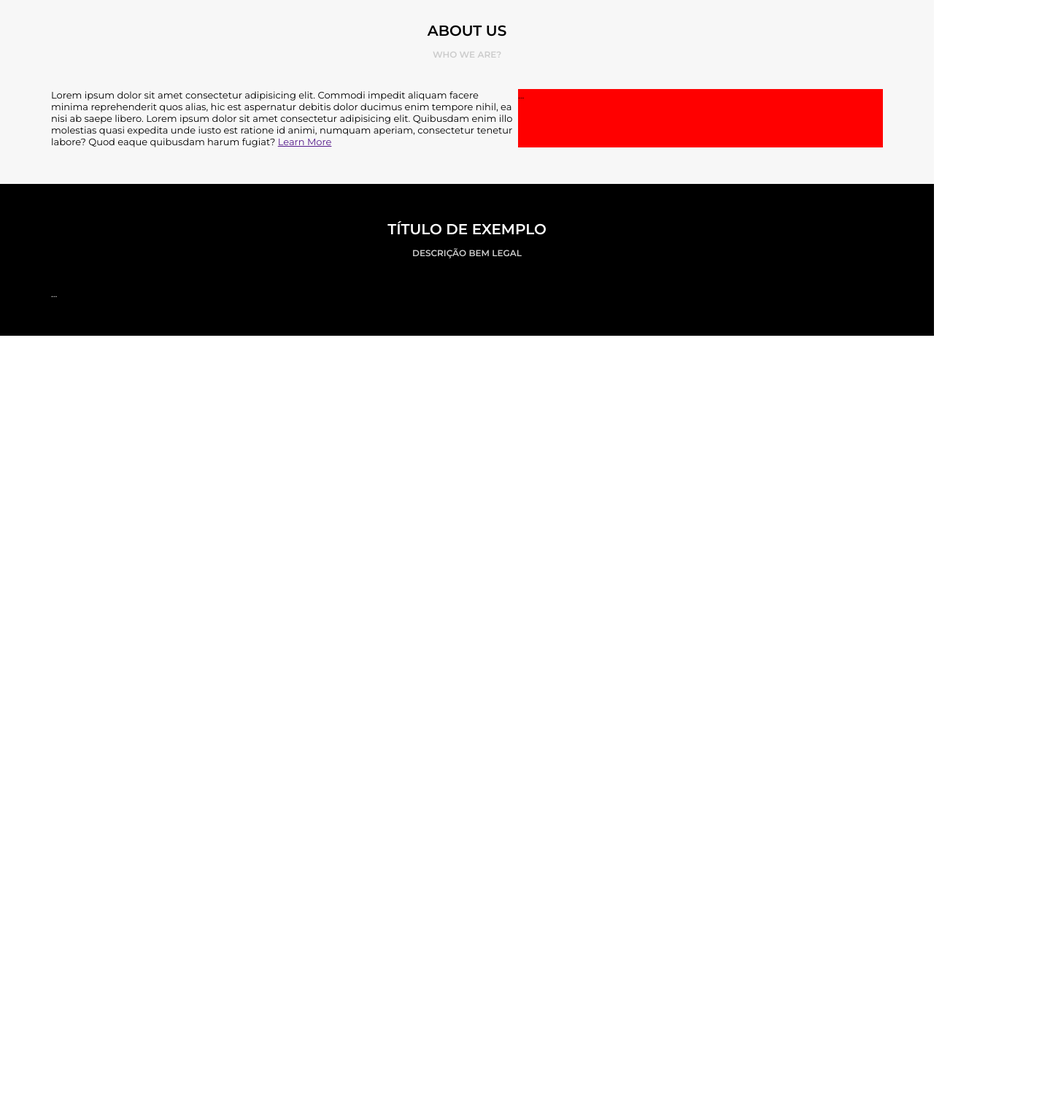
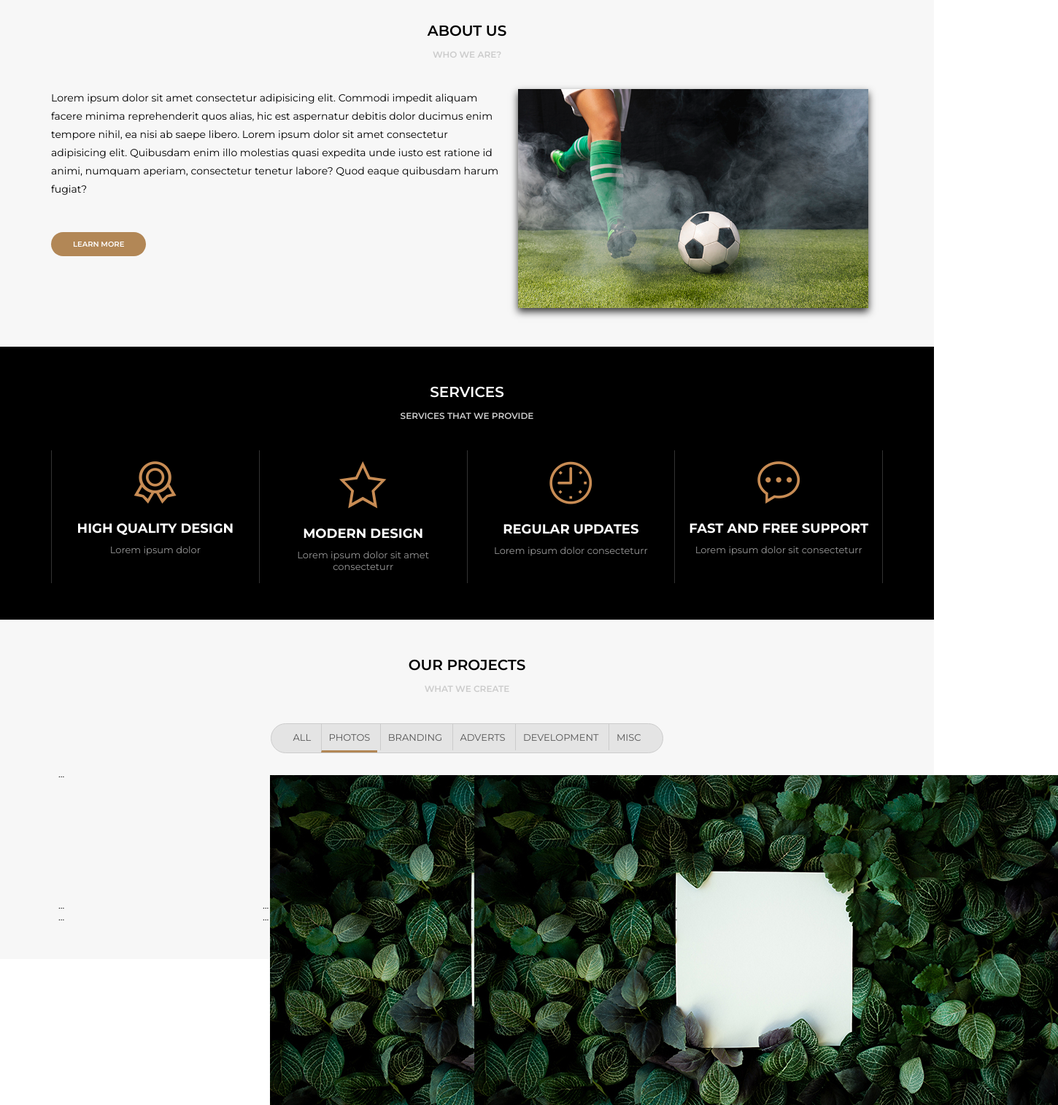
Before and after one commit to nicollasalessandro/Projeto_Awax, a plain HTML site: page home.html in a window 1280 px wide. Shown: the part 820-2334 px from the top of the page at 73% size, 1450 px wide, since content can reach past the window. Before the commit the page ends 1280 px from the top, so only its background shows below. Drawn offline with Linux system fonts and the light colour scheme.

Commit message:
Atualização

```diff
--- a/assets/css/style.css
+++ b/assets/css/style.css
@@ -73,6 +73,19 @@ header {
     color: #ccc;
 }
 
+.button {
+    display: inline-block;
+    background-color: #b28756;
+    color: #fff;
+    text-transform: uppercase;
+    font-size: 10px;
+    font-weight: 600;
+    text-decoration: none;
+    padding: 10px 30px;
+    margin-top: 30px;
+    border-radius: 20px;
+}
+
 .banner {
     height: calc(100vh - 100px); /*100vh altura do monitor - altura do header (menu)*/
     background-color: #333;
@@ -117,19 +130,6 @@ header {
 .banner h2 {
     text-transform: uppercase;
     margin-top: 20px;
-}
-
-.banner a {
-    display: block;
-    background-color: #b28756;
-    color: #fff;
-    text-transform: uppercase;
-    font-size: 10px;
-    font-weight: 600;
-    text-decoration: none;
-    padding: 10px 30px;
-    margin-top: 30px;
-    border-radius: 20px;
 }
 
 .banner .sliders-pointers {
@@ -206,6 +206,8 @@ header {
 
 
 
+
+
 /*CSS DE ÁREAS ESPECÍFICAS*/
 
 
@@ -218,7 +220,113 @@ header {
     flex: 1;
 }
 
+.section-aboutus--left p {
+    font-size: 14px;
+    line-height: 25px;
+}
+
 .section-aboutus--right {
-    width: 500px;
-    background-color: red;
+    width: 520px;
+    text-align: center;
 }
+
+.section-aboutus--right img{
+    width: 480px;
+    box-shadow: 0px 5px 10px #333;
+}
+
+.section-services {
+    display: flex;
+
+}
+
+.section-service {
+    flex: 1;
+    text-align: center;
+    border-right: 1px solid #333;
+    padding: 15px;
+}
+
+.section-service:first-child {
+    border-left: 1px solid #333;
+}
+
+.section-service h4 {
+    margin-top: 20px;
+    text-transform: uppercase;
+    font-size: 18px;
+}
+
+.section-service p {
+    margin-top: 10px;
+    font-size: 13px;
+    color: #999;
+}
+
+.section-projects {
+    display: flex;
+    flex-direction: column;
+    align-items: center;
+}
+
+.section-projects--filters {
+    border: 1px solid #ccc;
+    background-color: #e4e4e4;
+    border-radius: 30px;
+    display: inline-block;
+    padding: 0px 20px;
+
+}
+
+.section-projects--filters ul,
+.section-projects--filters li {
+    list-style: none;
+}
+
+.section-projects--filters li {
+    display: inline-block;
+    padding: 10px;
+    text-transform: uppercase;
+    font-size: 13px;
+    border-left: 1px solid #ccc;
+    color: #555;
+    cursor: pointer;
+}
+
+.section-projects--filters li:hover,
+.section-projects--filters li.active {
+    border-bottom: 3px solid #b28756;
+}
+
+.section-projects--filters li:first-child {
+    border-left: 0;
+}
+
+.section-projects--photos {
+    width: 100vw;
+    max-width: 1140px;
+    margin-top: 20px;
+    display: flex;
+    flex-wrap: wrap;
+    justify-content: center;
+}
+
+.section-projects--photo {
+    width: 280px;
+}
+
+.section-projects--photoarea {
+    margin: 10px;
+    width: 260px;
+    height: 160px;
+}
+
+..section-projects--photoarea img {
+    width: inherit;
+    height: inherit;
+
+}
+
+.section-projects--photoinfo {
+    display: none;
+}
--- a/home.html
+++ b/home.html
@@ -39,19 +39,19 @@
                     <div class="slidearea">
                         <h1>Design is about <br><span>Communication</span></h1>
                         <h2>Call Us: +00 0 1234 5678</h2>
-                        <a href="">Get in Touch!</a>
+                        <a href="" class="button">Get in Touch!</a>
                     </div>
                 </div><div class="slide">
                     <div class="slidearea">
                         <h1>Design is about <br><span>Teste</span></h1>
                         <h2>Call Us: +00 0 1234 5678</h2>
-                        <a href="">Get in Touch!</a>
+                        <a href="" class="button">Get in Touch!</a>
                     </div>
                 </div><div class="slide">
                     <div class="slidearea">
                         <h1>Design is about <br><span>Algo</span></h1>
                         <h2>Call Us: +00 0 1234 5678</h2>
-                        <a href="">Get in Touch!</a>
+                        <a href="" class="button">Get in Touch!</a>
                     </div>
                 </div>
             </div><div class="sliders-pointers">
@@ -67,21 +67,103 @@
             <div class="section-body">
                 <div class="section-aboutus">
                     <div class="section-aboutus--left">
-                        Lorem ipsum dolor sit amet consectetur adipisicing elit. Commodi impedit aliquam facere minima reprehenderit quos alias, hic est aspernatur debitis dolor ducimus enim tempore nihil, ea nisi ab saepe libero. Lorem ipsum dolor sit amet consectetur adipisicing elit. Quibusdam enim illo molestias quasi expedita unde iusto est ratione id animi, numquam aperiam, consectetur tenetur labore? Quod eaque quibusdam harum fugiat?
-                        <a href="">Learn More</a>
+                        <p>Lorem ipsum dolor sit amet consectetur adipisicing elit. Commodi impedit aliquam facere minima reprehenderit quos alias, hic est aspernatur debitis dolor ducimus enim tempore nihil, ea nisi ab saepe libero. Lorem ipsum dolor sit amet consectetur adipisicing elit. Quibusdam enim illo molestias quasi expedita unde iusto est ratione id animi, numquam aperiam, consectetur tenetur labore? Quod eaque quibusdam harum fugiat?</p> <br>
+                        <a href="" class="button">Learn More</a>
                     </div>
                     <div class="section-aboutus--right">
-                        ...
+                        <img src="media/foto9.jpg" alt="">
                     </div>
                 </div>
             </div>
         </section>
 
         <section class="default dark">
-            <div class="section-title">Título de exemplo</div>
-            <div class="section-desc">Descrição bem legal</div>
+            <div class="section-title">Services</div>
+            <div class="section-desc">Services that we provide</div>
             <div class="section-body">
-                ...
+                <div class="section-services">
+                    <div class="section-service">
+                        <img src="assets/imagens/medalha.png" alt="">
+                        <h4>High Quality Design</h4>
+                        <p>Lorem ipsum dolor</p>
+                    </div>
+                    <div class="section-service">
+                        <img src="assets/imagens/estrela.png" alt="">
+                        <h4>Modern Design</h4>
+                        <p>Lorem ipsum dolor sit amet consecteturr</p>
+                    </div>
+                    <div class="section-service">
+                        <img src="assets/imagens/relogio.png" alt="">
+                        <h4>Regular Updates</h4>
+                        <p>Lorem ipsum dolor consecteturr</p>
+                    </div>
+                    <div class="section-service">
+                        <img src="assets/imagens/balao.png" alt="">
+                        <h4>Fast and free support</h4>
+                        <p>Lorem ipsum dolor sit consecteturr</p>
+                    </div>
+                </div>
+            </div>
+        </section>
+
+        <section class="default light">
+            <div class="section-title">Our Projects</div>
+            <div class="section-desc">What we create</div>
+            <div class="section-body">
+                <div class="section-projects">
+                   <div class="section-projects--filters">
+                        <ul>
+                            <li>All</li>
+                            <li class="active">Photos</li>
+                            <li>Branding</li>
+                            <li>Adverts</li>
+                            <li>Development</li>
+                            <li>Misc</li>
+                        </ul>
+                   </div>
+                   <div class="section-projects--photos">
+                        <div class="section-projects--photo">
+                            ...
+                        </div>
+                        <div class="section-projects--photo">
+                            <div class="section-projects--photoarea">
+                                <div class="section-projects--photoinfo"></div>
+                                <img src="media/foto1.jpg" alt="">
+                            </div>
+                        </div>
+                        <div class="section-projects--photoarea">
+                            <div class="section-projects--photoinfo"></div>
+                            <img src="media/foto1.jpg" alt="">
+                        </div>
+                        <div class="section-projects--photo">
+                            ...
+                        </div>
+                        <div class="section-projects--photo">
+                            ...
+                        </div>
+                        <div class="section-projects--photo">
+                            ...
+                        </div>
+                        <div class="section-projects--photo">
+                            ...
+                        </div>
+                        <div class="section-projects--photo">
+                            ...
+                        </div>
+                        <div class="section-projects--photo">
+                            ...
+                        </div>
+                        <div class="section-projects--photo">
+                            ...
+                        </div>
+                        <div class="section-projects--photo">
+                            ...
+                        </div>
+                        <div class="section-projects--photo">
+                            ...
+                        </div>
+                   </div>
+                </div>
             </div>
         </section>
     </main>
```
